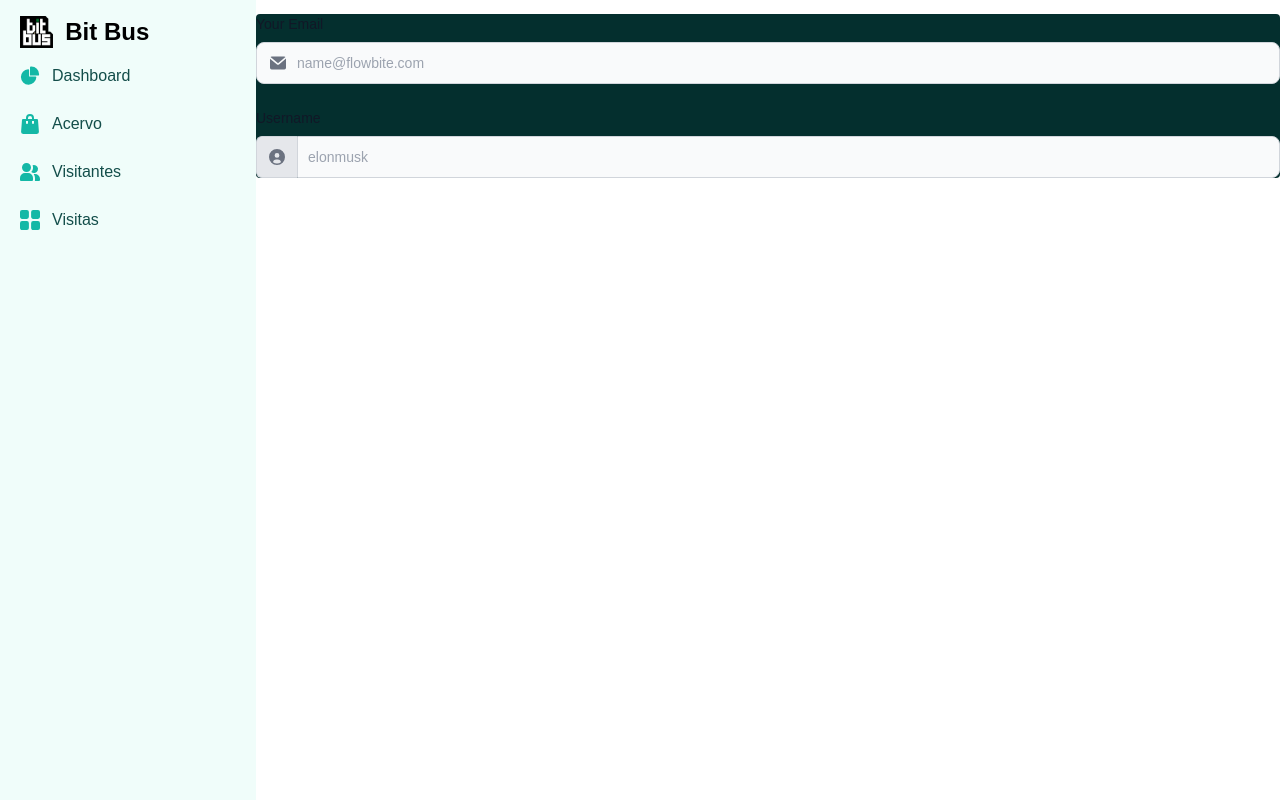
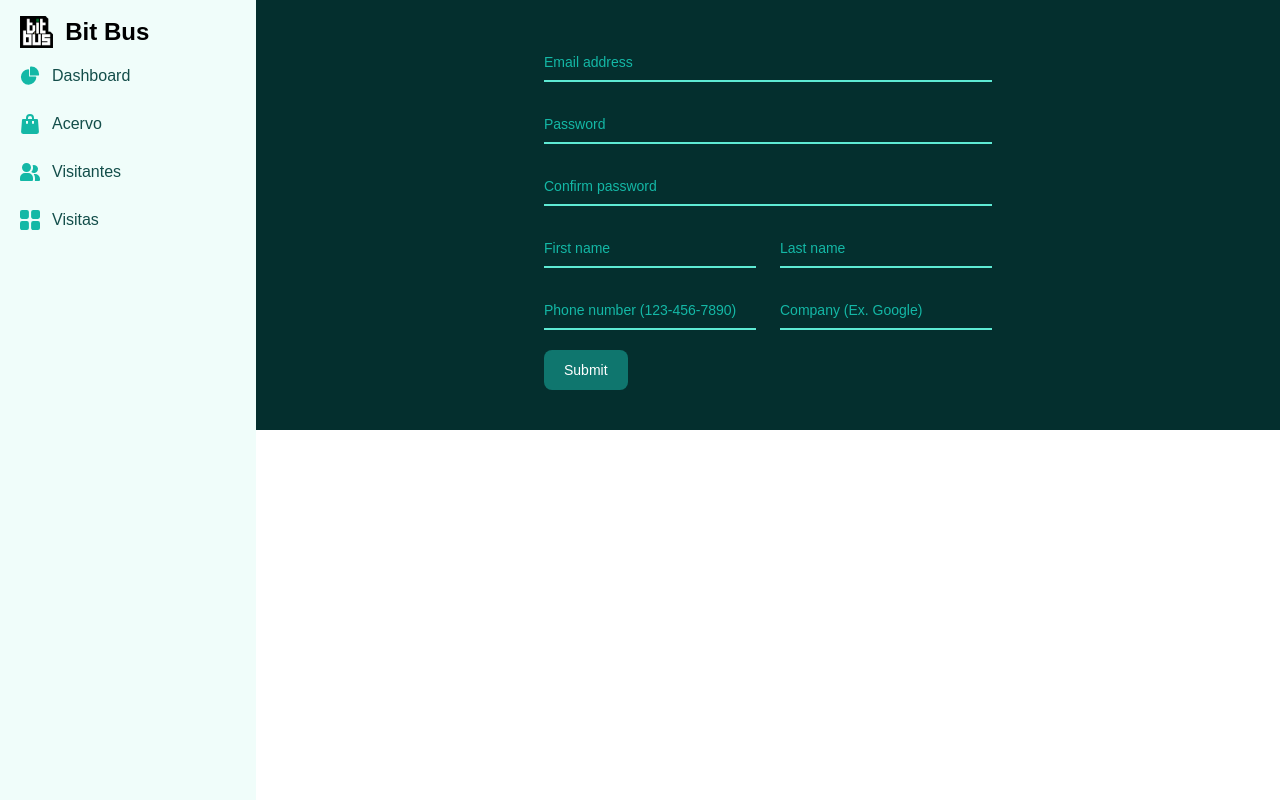
Before and after one commit to RicardoMBregalda/acervo-bitbus, a Vue app in the folder bitbus-frontend/: page /cadastrarvisitante in a window 1280 px wide. Built offline with nearby package versions, Linux system fonts and the light colour scheme.

Commit message:
pequeno ajuste cadastrar visitante

```diff
--- a/bitbus-frontend/src/views/VisitanteCadastrar.vue
+++ b/bitbus-frontend/src/views/VisitanteCadastrar.vue
@@ -7,27 +7,48 @@
 
 <Sidebar />
 
-<div class="top-3.5 sm:ml-64 relative overflow-x-auto bg-teal-950 rounded">
+<div class=" p-10 sm:ml-64 relative overflow-x-auto bg-teal-950">
 
-    <label for="input-group-1" class="block mb-2 text-sm font-medium text-gray-900 dark:text-white">Your Email</label>
-<div class="relative mb-6">
-  <div class="absolute inset-y-0 start-0 flex items-center ps-3.5 pointer-events-none">
-    <svg class="w-4 h-4 text-gray-500 dark:text-gray-400" aria-hidden="true" xmlns="http://www.w3.org/2000/svg" fill="currentColor" viewBox="0 0 20 16">
-        <path d="m10.036 8.278 9.258-7.79A1.979 1.979 0 0 0 18 0H2A1.987 1.987 0 0 0 .641.541l9.395 7.737Z"/>
-        <path d="M11.241 9.817c-.36.275-.801.425-1.255.427-.428 0-.845-.138-1.187-.395L0 2.6V14a2 2 0 0 0 2 2h16a2 2 0 0 0 2-2V2.5l-8.759 7.317Z"/>
-    </svg>
+
+
+
+
+<form class="max-w-md mx-auto">
+  <div class="relative z-0 w-full mb-5 group">
+      <input type="email" name="floating_email" id="floating_email" class="block py-2.5 px-0 w-full text-sm text-teal-900 bg-transparent border-0 border-b-2 border-teal-300 appearance-none dark:text-white dark:border-teal-600 dark:focus:border-teal-500 focus:outline-none focus:ring-0 focus:border-teal-600 peer" placeholder=" " required />
+      <label for="floating_email" class="peer-focus:font-medium absolute text-sm text-teal-500 dark:text-teal-400 duration-300 transform -translate-y-6 scale-75 top-3 -z-10 origin-[0] peer-focus:start-0 rtl:peer-focus:translate-x-1/4 rtl:peer-focus:left-auto peer-focus:text-teal-600 peer-focus:dark:text-teal-500 peer-placeholder-shown:scale-100 peer-placeholder-shown:translate-y-0 peer-focus:scale-75 peer-focus:-translate-y-6">Email address</label>
   </div>
-  <input type="text" id="input-group-1" class="bg-gray-50 border border-gray-300 text-gray-900 text-sm rounded-lg focus:ring-blue-500 focus:border-blue-500 block w-full ps-10 p-2.5  dark:bg-gray-700 dark:border-gray-600 dark:placeholder-gray-400 dark:text-white dark:focus:ring-blue-500 dark:focus:border-blue-500" placeholder="name@flowbite.com">
-</div>
-<label for="website-admin" class="block mb-2 text-sm font-medium text-gray-900 dark:text-white">Username</label>
-<div class="flex">
-  <span class="inline-flex items-center px-3 text-sm text-gray-900 bg-gray-200 border rounded-e-0 border-gray-300 border-e-0 rounded-s-md dark:bg-gray-600 dark:text-gray-400 dark:border-gray-600">
-    <svg class="w-4 h-4 text-gray-500 dark:text-gray-400" aria-hidden="true" xmlns="http://www.w3.org/2000/svg" fill="currentColor" viewBox="0 0 20 20">
-        <path d="M10 0a10 10 0 1 0 10 10A10.011 10.011 0 0 0 10 0Zm0 5a3 3 0 1 1 0 6 3 3 0 0 1 0-6Zm0 13a8.949 8.949 0 0 1-4.951-1.488A3.987 3.987 0 0 1 9 13h2a3.987 3.987 0 0 1 3.951 3.512A8.949 8.949 0 0 1 10 18Z"/>
-    </svg>
-  </span>
-  <input type="text" id="website-admin" class="rounded-none rounded-e-lg bg-gray-50 border text-gray-900 focus:ring-blue-500 focus:border-blue-500 block flex-1 min-w-0 w-full text-sm border-gray-300 p-2.5  dark:bg-gray-700 dark:border-gray-600 dark:placeholder-gray-400 dark:text-white dark:focus:ring-blue-500 dark:focus:border-blue-500" placeholder="elonmusk">
-</div>
+  <div class="relative z-0 w-full mb-5 group">
+      <input type="password" name="floating_password" id="floating_password" class="block py-2.5 px-0 w-full text-sm text-teal-900 bg-transparent border-0 border-b-2 border-teal-300 appearance-none dark:text-white dark:border-teal-600 dark:focus:border-teal-500 focus:outline-none focus:ring-0 focus:border-teal-600 peer" placeholder=" " required />
+      <label for="floating_password" class="peer-focus:font-medium absolute text-sm text-teal-500 dark:text-teal-400 duration-300 transform -translate-y-6 scale-75 top-3 -z-10 origin-[0] peer-focus:start-0 rtl:peer-focus:translate-x-1/4 peer-focus:text-teal-600 peer-focus:dark:text-teal-500 peer-placeholder-shown:scale-100 peer-placeholder-shown:translate-y-0 peer-focus:scale-75 peer-focus:-translate-y-6">Password</label>
+  </div>
+  <div class="relative z-0 w-full mb-5 group">
+      <input type="password" name="repeat_password" id="floating_repeat_password" class="block py-2.5 px-0 w-full text-sm text-teal-900 bg-transparent border-0 border-b-2 border-teal-300 appearance-none dark:text-white dark:border-teal-600 dark:focus:border-teal-500 focus:outline-none focus:ring-0 focus:border-teal-600 peer" placeholder=" " required />
+      <label for="floating_repeat_password" class="peer-focus:font-medium absolute text-sm text-teal-500 dark:text-teal-400 duration-300 transform -translate-y-6 scale-75 top-3 -z-10 origin-[0] peer-focus:start-0 rtl:peer-focus:translate-x-1/4 peer-focus:text-teal-600 peer-focus:dark:text-teal-500 peer-placeholder-shown:scale-100 peer-placeholder-shown:translate-y-0 peer-focus:scale-75 peer-focus:-translate-y-6">Confirm password</label>
+  </div>
+  <div class="grid md:grid-cols-2 md:gap-6">
+    <div class="relative z-0 w-full mb-5 group">
+        <input type="text" name="floating_first_name" id="floating_first_name" class="block py-2.5 px-0 w-full text-sm text-teal-900 bg-transparent border-0 border-b-2 border-teal-300 appearance-none dark:text-white dark:border-teal-600 dark:focus:border-teal-500 focus:outline-none focus:ring-0 focus:border-teal-600 peer" placeholder=" " required />
+        <label for="floating_first_name" class="peer-focus:font-medium absolute text-sm text-teal-500 dark:text-teal-400 duration-300 transform -translate-y-6 scale-75 top-3 -z-10 origin-[0] peer-focus:start-0 rtl:peer-focus:translate-x-1/4 peer-focus:text-teal-600 peer-focus:dark:text-teal-500 peer-placeholder-shown:scale-100 peer-placeholder-shown:translate-y-0 peer-focus:scale-75 peer-focus:-translate-y-6">First name</label>
+    </div>
+    <div class="relative z-0 w-full mb-5 group">
+        <input type="text" name="floating_last_name" id="floating_last_name" class="block py-2.5 px-0 w-full text-sm text-teal-900 bg-transparent border-0 border-b-2 border-teal-300 appearance-none dark:text-white dark:border-teal-600 dark:focus:border-teal-500 focus:outline-none focus:ring-0 focus:border-teal-600 peer" placeholder=" " required />
+        <label for="floating_last_name" class="peer-focus:font-medium absolute text-sm text-teal-500 dark:text-teal-400 duration-300 transform -translate-y-6 scale-75 top-3 -z-10 origin-[0] peer-focus:start-0 rtl:peer-focus:translate-x-1/4 peer-focus:text-teal-600 peer-focus:dark:text-teal-500 peer-placeholder-shown:scale-100 peer-placeholder-shown:translate-y-0 peer-focus:scale-75 peer-focus:-translate-y-6">Last name</label>
+    </div>
+  </div>
+  <div class="grid md:grid-cols-2 md:gap-6">
+    <div class="relative z-0 w-full mb-5 group">
+        <input type="tel" pattern="[0-9]{3}-[0-9]{3}-[0-9]{4}" name="floating_phone" id="floating_phone" class="block py-2.5 px-0 w-full text-sm text-teal-900 bg-transparent border-0 border-b-2 border-teal-300 appearance-none dark:text-white dark:border-teal-600 dark:focus:border-teal-500 focus:outline-none focus:ring-0 focus:border-teal-600 peer" placeholder=" " required />
+        <label for="floating_phone" class="peer-focus:font-medium absolute text-sm text-teal-500 dark:text-teal-400 duration-300 transform -translate-y-6 scale-75 top-3 -z-10 origin-[0] peer-focus:start-0 rtl:peer-focus:translate-x-1/4 peer-focus:text-teal-600 peer-focus:dark:text-teal-500 peer-placeholder-shown:scale-100 peer-placeholder-shown:translate-y-0 peer-focus:scale-75 peer-focus:-translate-y-6">Phone number (123-456-7890)</label>
+    </div>
+    <div class="relative z-0 w-full mb-5 group">
+        <input type="text" name="floating_company" id="floating_company" class="block py-2.5 px-0 w-full text-sm text-teal-900 bg-transparent border-0 border-b-2 border-teal-300 appearance-none dark:text-white dark:border-teal-600 dark:focus:border-teal-500 focus:outline-none focus:ring-0 focus:border-teal-600 peer" placeholder=" " required />
+        <label for="floating_company" class="peer-focus:font-medium absolute text-sm text-teal-500 dark:text-teal-400 duration-300 transform -translate-y-6 scale-75 top-3 -z-10 origin-[0] peer-focus:start-0 rtl:peer-focus:translate-x-1/4 peer-focus:text-teal-600 peer-focus:dark:text-teal-500 peer-placeholder-shown:scale-100 peer-placeholder-shown:translate-y-0 peer-focus:scale-75 peer-focus:-translate-y-6">Company (Ex. Google)</label>
+    </div>
+  </div>
+  <button type="submit" class="text-white bg-teal-700 hover:bg-teal-800 focus:ring-4 focus:outline-none focus:ring-teal-300 font-medium rounded-lg text-sm w-full sm:w-auto px-5 py-2.5 text-center dark:bg-teal-600 dark:hover:bg-teal-700 dark:focus:ring-teal-800">Submit</button>
+</form>
+
 
 
 </div>
```
